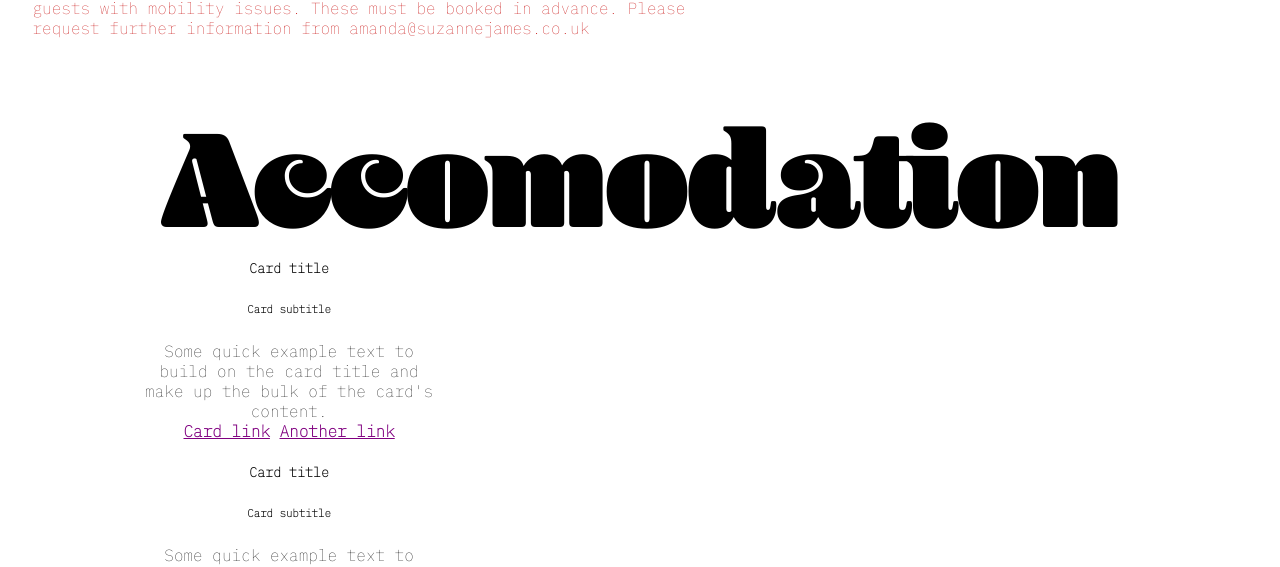
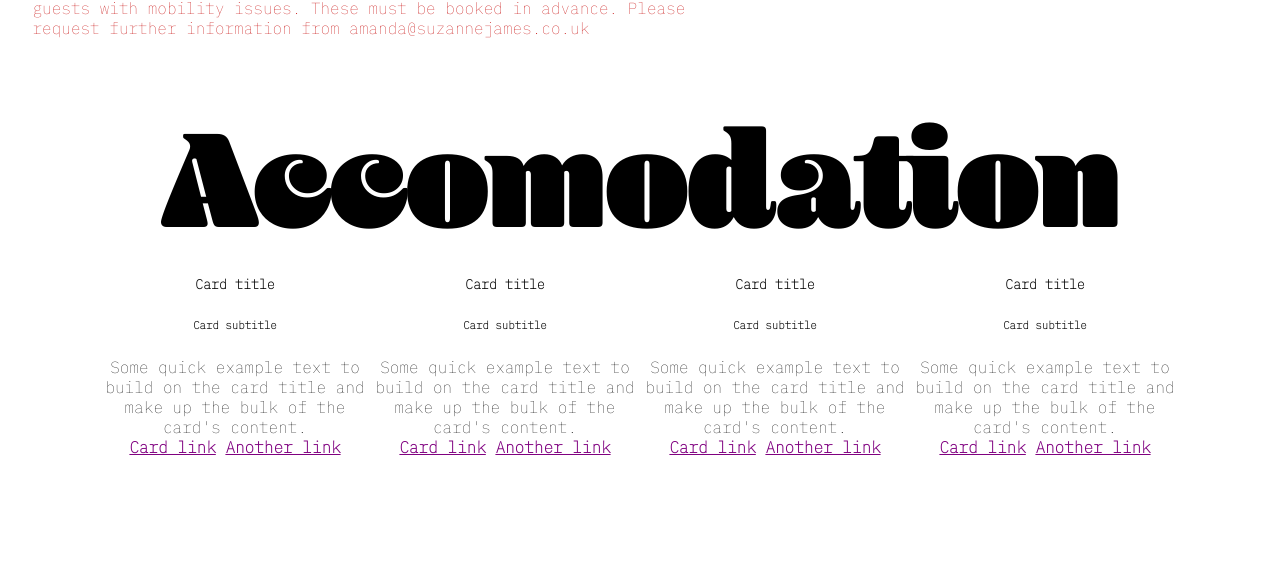
Before and after one commit to robcleaton/yellow-wedding, a Jekyll site: the page built from index.html, in a window 1280 px wide. Shown: the part 2766-3333 px from the top of the page. Built offline with Jekyll 4.4.1, drawn with Linux system fonts in a browser that asks for light colours.

Commit message:
mobile updates

```diff
--- a/_sass/_media.scss
+++ b/_sass/_media.scss
@@ -135,6 +135,9 @@ iframe.map {
     width: 100%;
     padding: 48px;
   }
+  .card {
+    width: 100%;
+  }
   .full-width.copy {
     padding: 50px;
   }
--- a/_sass/styles.scss
+++ b/_sass/styles.scss
@@ -219,6 +219,7 @@ p {
   h2 {
     font-size: 80px;
     line-height: 72px;
+    color: #FB3F3F;
   }
   ul {
     font-size: 24px;
@@ -236,9 +237,11 @@ p {
     max-height: 320px;
   }
 }
+.card {
+  float: left;
+  width: 25%;
+}
 
-.full-width.amenities {
-}
 .full-width.area {
   flex-direction: row-reverse;
   .venue {
--- a/index.html
+++ b/index.html
@@ -82,7 +82,7 @@ title: Yellow Wedding | Rob & Daisy 7.7.23
     <div>
       <h2>Accomodation</h2>
 
-      <div class="card" style="width: 18rem;">
+      <div class="card">
         <div class="card-body">
           <h5 class="card-title">Card title</h5>
           <h6 class="card-subtitle mb-2 text-muted">Card subtitle</h6>
@@ -92,7 +92,7 @@ title: Yellow Wedding | Rob & Daisy 7.7.23
         </div>
       </div>
 
-      <div class="card" style="width: 18rem;">
+      <div class="card">
         <div class="card-body">
           <h5 class="card-title">Card title</h5>
           <h6 class="card-subtitle mb-2 text-muted">Card subtitle</h6>
@@ -102,7 +102,7 @@ title: Yellow Wedding | Rob & Daisy 7.7.23
         </div>
       </div>
 
-      <div class="card" style="width: 18rem;">
+      <div class="card">
         <div class="card-body">
           <h5 class="card-title">Card title</h5>
           <h6 class="card-subtitle mb-2 text-muted">Card subtitle</h6>
@@ -112,7 +112,7 @@ title: Yellow Wedding | Rob & Daisy 7.7.23
         </div>
       </div>
 
-      <div class="card" style="width: 18rem;">
+      <div class="card">
         <div class="card-body">
           <h5 class="card-title">Card title</h5>
           <h6 class="card-subtitle mb-2 text-muted">Card subtitle</h6>
```
